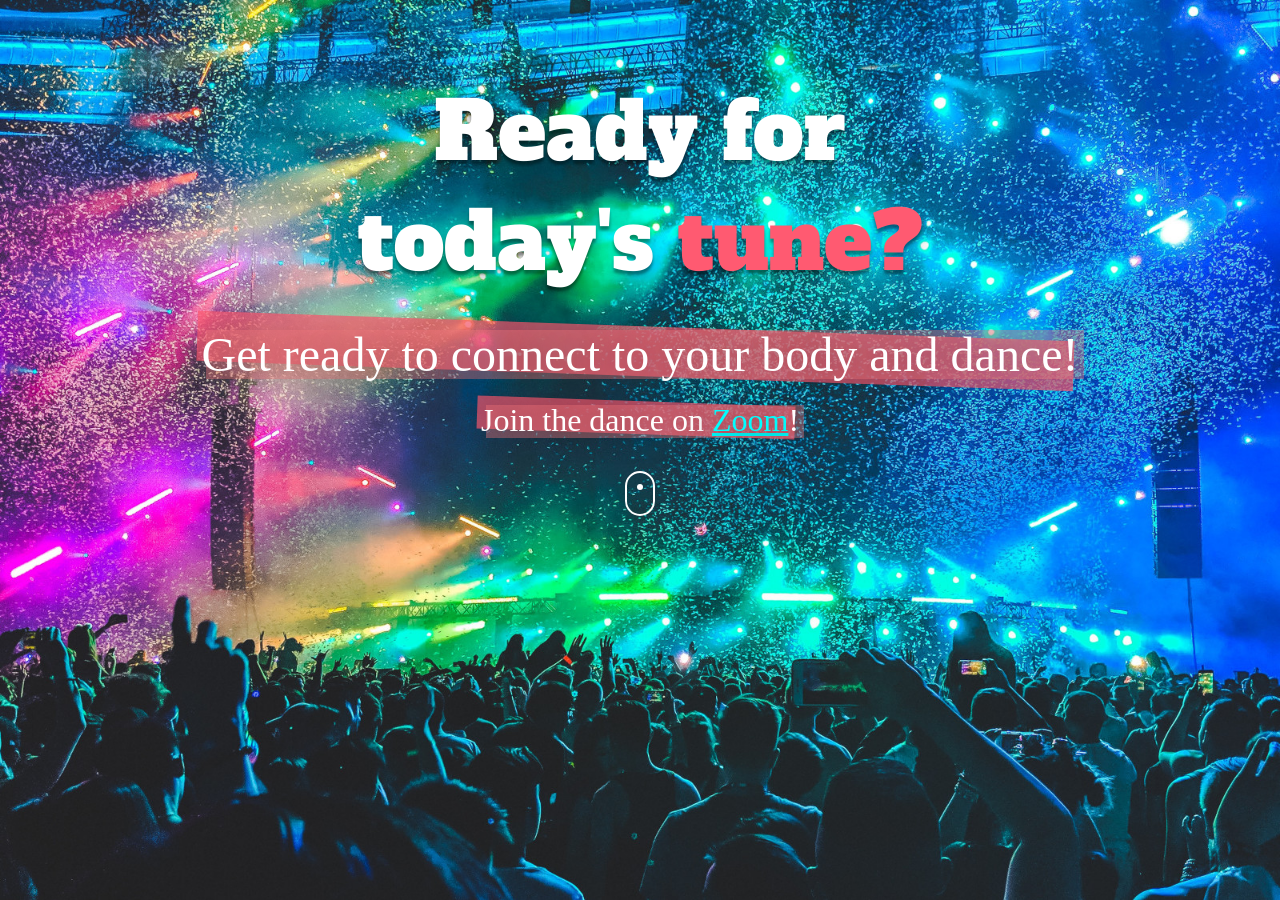
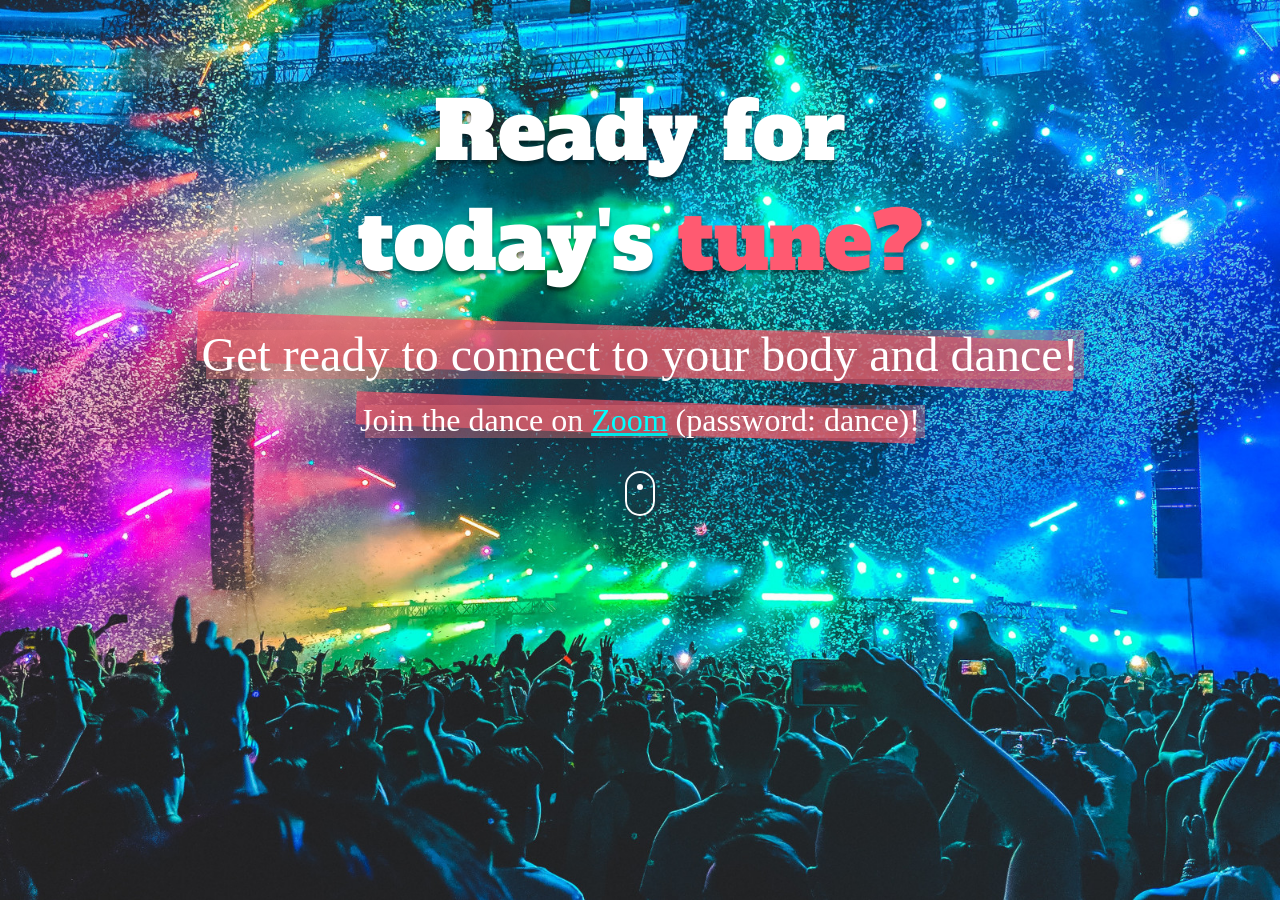
Before and after one commit to cele-carrillo/one-tune-today, a Jekyll site: the page built from index.html, in a window 1280 px wide. Built offline with Jekyll 4.4.1, drawn with Linux system fonts in a browser that asks for light colours; nearby versions of some CDN libraries; some web fonts are replaced; some of the changed text lies outside the part shown.

Commit message:
chore set password

```diff
--- a/index.html
+++ b/index.html
@@ -27,7 +27,7 @@ zoom_id: "684-275-653"
 			<h3 class="large-blur">
 			<span class="highlight-container highlight">
 				<span class="highlight">
-					Join the dance on <a href="https://zoom.us/j/{{ page.zoom_id }}" target="_blank">Zoom</a>!
+					Join the dance on <a href="https://zoom.us/j/{{ page.zoom_id }}" target="_blank">Zoom</a> (password: dance)!
 				</span>
 			</span>
 			</h3>
@@ -49,7 +49,7 @@ zoom_id: "684-275-653"
 		<div class="section-subtitle">
 			<h2 class="large-blur">
 				<span class="highlight-container">
-					<span class="highlight">Let's get moving: <a href="https://zoom.us/j/{{ page.zoom_id }}" target="_blank">{{ page.zoom_id }}</a>. Password: 029398</span>
+					<span class="highlight">Let's get moving: <a href="https://zoom.us/j/{{ page.zoom_id }}" target="_blank">{{ page.zoom_id }}</a> - Password: dance</span>
 				</span>
 			</h2>
 		</div>
```
